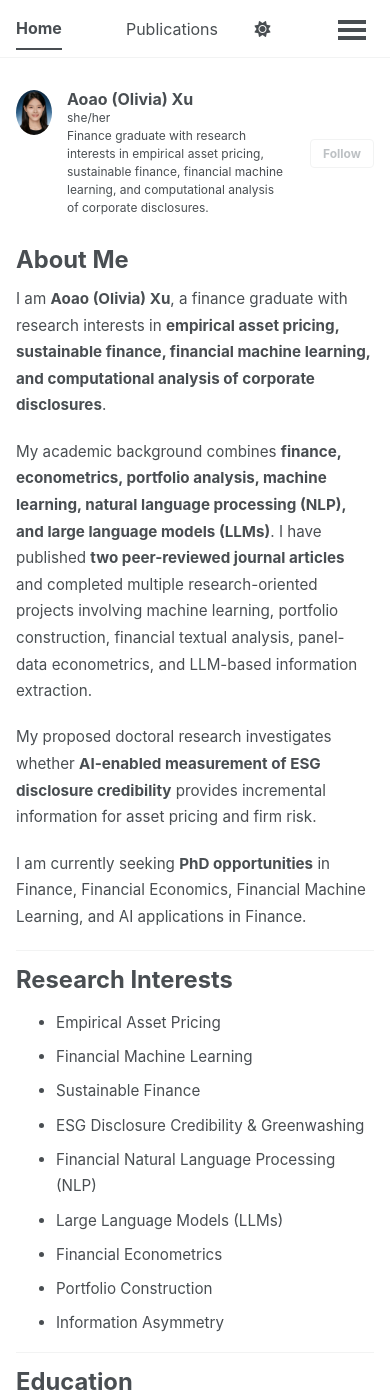
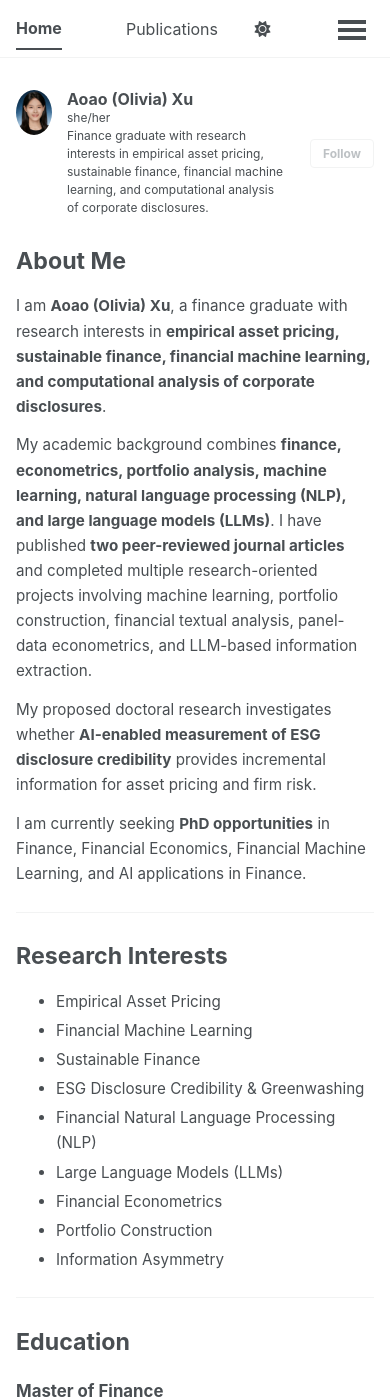
Before and after one commit to oliviaxu1/oliviaxu1.github.io, a Jekyll site: the page built from _pages/about.md, in a window 390 px wide and 1400 px high. Built offline with Jekyll 4.4.1, drawn with Linux system fonts in a browser that asks for light colours; a style sheet for code colours, icons or effects is not loaded.

Commit message:
Update fond size

```diff
--- a/assets/css/main.scss
+++ b/assets/css/main.scss
@@ -39,9 +39,92 @@
 ;
 
 
-/* Custom Typography */
+/* ==========================
+   Custom Page Layout
+   ========================== */
 
+/* 正文整体 */
 .page__content {
-  font-size: 0.95rem;
-  line-height: 1.75;
+  font-size: 0.92rem;
+  line-height: 1.65;
 }
+
+/* 防止标题被 Sidebar 推到下方 */
+.page__content h1,
+.page__content h2,
+.page__content h3 {
+  clear: none;
+}
+
+/* 主要板块标题 */
+.page__content h1 {
+  font-size: 1.55rem;
+  line-height: 1.3;
+  margin-top: 1.8rem;
+  margin-bottom: 0.8rem;
+  padding-bottom: 0.3rem;
+}
+
+/* 页面第一个标题：不要留很大的顶部空白 */
+.page__content > h1:first-child {
+  margin-top: 0;
+}
+
+/* 项目、学位和职位标题 */
+.page__content h2 {
+  font-size: 1.2rem;
+  line-height: 1.35;
+  margin-top: 1.4rem;
+  margin-bottom: 0.45rem;
+}
+
+/* 更小层级标题 */
+.page__content h3 {
+  font-size: 1.05rem;
+  line-height: 1.35;
+  margin-top: 1.1rem;
+  margin-bottom: 0.4rem;
+}
+
+/* 段落间距 */
+.page__content p {
+  margin-top: 0;
+  margin-bottom: 0.85rem;
+}
+
+/* Bullet 间距 */
+.page__content ul,
+.page__content ol {
+  margin-top: 0.35rem;
+  margin-bottom: 1rem;
+}
+
+.page__content li {
+  margin-bottom: 0.25rem;
+}
+
+/* 分隔线 */
+.page__content hr {
+  margin: 1.6rem 0;
+}
+
+/* 技能表格 */
+.page__content table {
+  font-size: 0.88rem;
+  line-height: 1.5;
+}
+
+/* 手机端保持易读 */
+@media (max-width: 767px) {
+  .page__content {
+    font-size: 0.95rem;
+  }
+
+  .page__content h1 {
+    font-size: 1.45rem;
+  }
+
+  .page__content h2 {
+    font-size: 1.18rem;
+  }
+}
```
